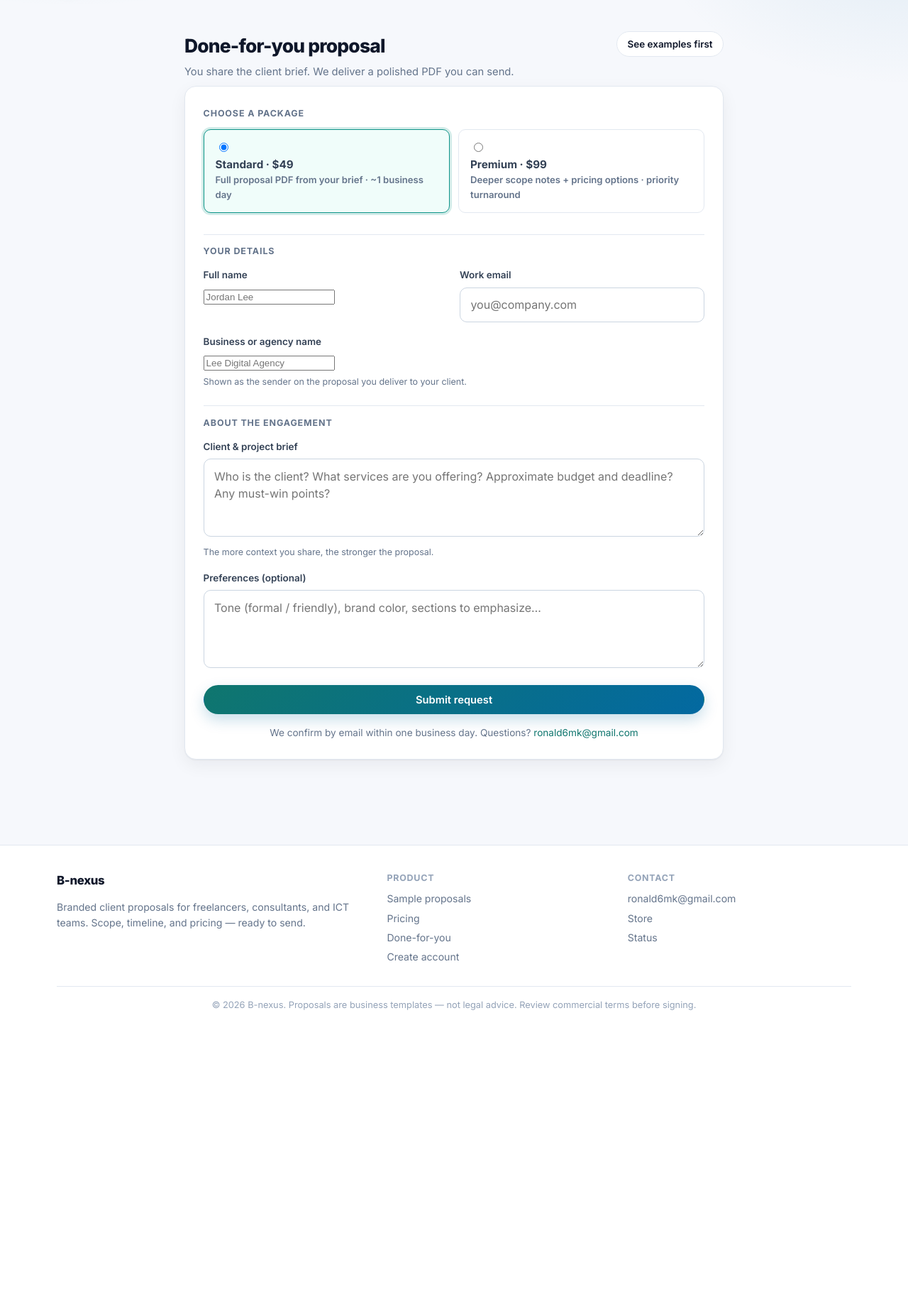
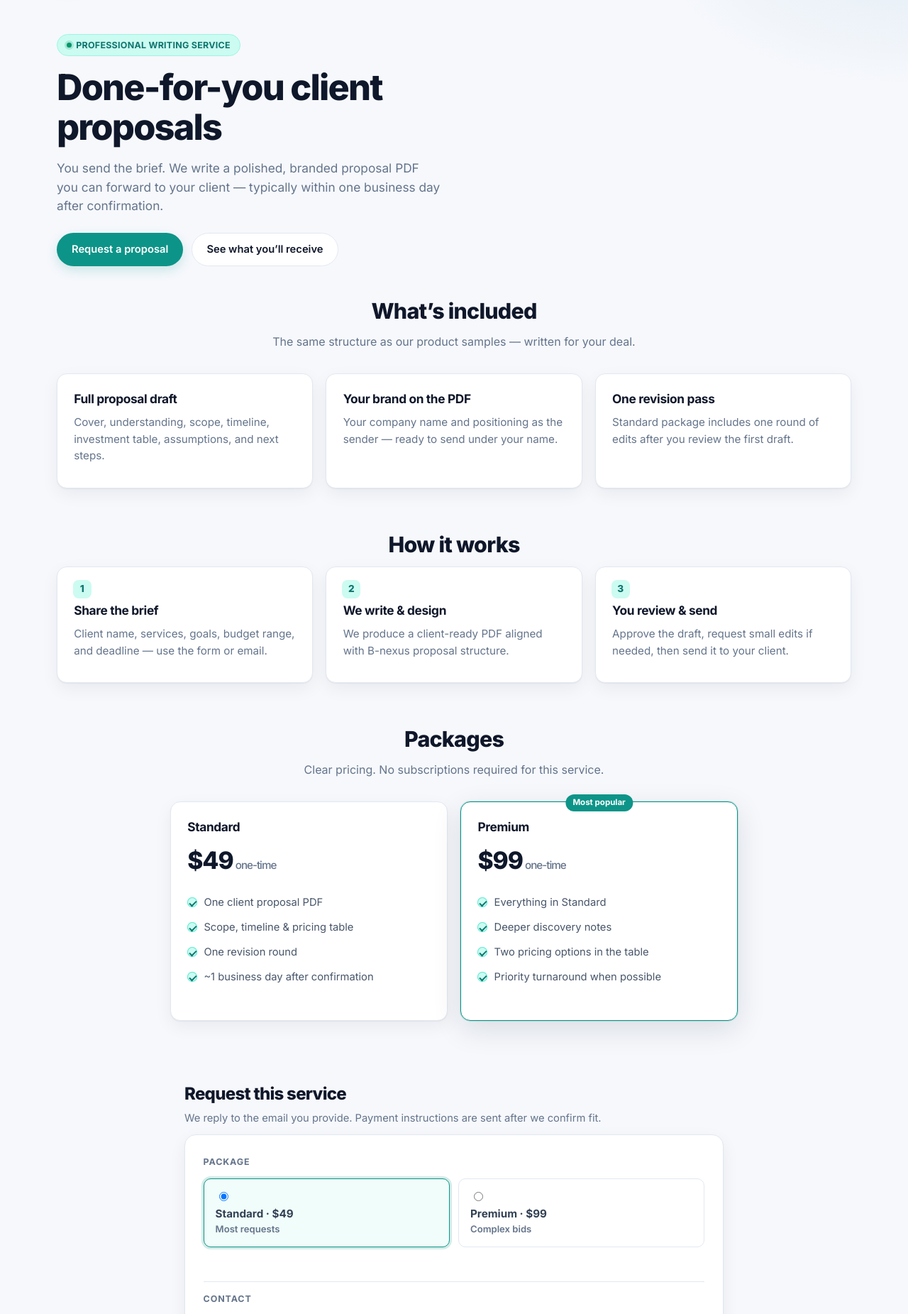
Before and after one commit to ronald6mk/bnexus, a FastAPI app: page /dfy in a window 1280 px wide. Shown: the part 69-1920 px from the top of the page at 71% size. Before the commit the page ends 1492 px from the top, so only its background shows below. Run offline with FastAPI, Linux system fonts and the light colour scheme.

Commit message:
Fix Status human page; strip health JSON secrets; professional DFY service page

```diff
--- a/app/main.py
+++ b/app/main.py
@@ -256,28 +256,31 @@ SAMPLE_CATALOGUE: list[dict[str, Any]] = [
 
 
 def _health_payload() -> dict[str, Any]:
-    secret_set = bool(
-        _env_any("PROPOSALFORGE_SECRET", "PROPOSALFORGESECRET", "BNEXUS_SECRET")
-    )
+    """Minimal machine health — no secrets, env names, or internal paths."""
     return {
         "status": "ok",
-        "product": "bnexus",
-        "brand": "B-nexus",
-        "version": __version__,
-        "offline_generator": True,
-        "secret_configured": secret_set,
-        "secret_env_aliases": [
-            "PROPOSALFORGE_SECRET",
-            "PROPOSALFORGESECRET",
-            "BNEXUS_SECRET",
-        ],
-        "public_url": _env("PUBLIC_URL", "https://bnexus-fggr.onrender.com"),
+        "service": "B-nexus",
     }
 
 
 @app.api_route("/api/health", methods=["GET", "HEAD"])
 def api_health() -> JSONResponse:
     return JSONResponse(_health_payload())
+
+
+@app.get("/status", response_class=HTMLResponse)
+def status_page(request: Request) -> HTMLResponse:
+    """Human-readable status page (never dump raw API JSON to visitors)."""
+    services = [
+        {"name": "Website", "detail": "Public pages and account access", "state": "Operational"},
+        {"name": "Proposal generator", "detail": "Create and edit proposals", "state": "Operational"},
+        {"name": "PDF export", "detail": "Download branded proposal PDFs", "state": "Operational"},
+        {"name": "Done-for-you requests", "detail": "Service intake form", "state": "Operational"},
+    ]
+    return templates.TemplateResponse(
+        "status.html",
+        _flash_ctx(request, services=services),
+    )
 
 
 # ---------- Public pages ----------
@@ -855,20 +858,15 @@ def dfy_submit(
     orders.append(order)
     DFY_ORDERS_PATH.write_text(json.dumps(orders, indent=2), encoding="utf-8")
     track("dfy", package=package, price_usd=price)
-    pay = payment_links().get("dfy") or "/dfy"
-    pay_hint = (
-        f' <a href="{pay}">Complete payment here</a>.'
-        if pay and pay != "/dfy" and pay != "#pricing"
-        else " We will email you a payment link or Mobile Money instructions."
-    )
+    first = order["name"].split()[0] if order["name"] else "there"
     return templates.TemplateResponse(
         "dfy.html",
         _flash_ctx(
             request,
             success=(
-                f"Thanks {order['name']}! Your Done-For-You order is in "
-                f"(#{order['id']}, ${price} {package}). "
-                f"We will contact {order['email']} within 1 business day.{pay_hint}"
+                f"Thank you, {first}. We’ve received your done-for-you request "
+                f"({package}, ${price}). We’ll reply to {order['email']} within one business day "
+                f"with next steps and payment details."
             ),
             error=None,
         ),
--- a/templates/base.html
+++ b/templates/base.html
@@ -54,9 +54,9 @@
         </div>
         <div class="footer-col">
           <h4>Contact</h4>
-          <a href="mailto:ronald6mk@gmail.com">ronald6mk@gmail.com</a>
+          <a href="mailto:ronald6mk@gmail.com">Support email</a>
           <a href="https://bnexus.lemonsqueezy.com" target="_blank" rel="noopener">Store</a>
-          <a href="/api/health">Status</a>
+          <a href="/status">System status</a>
         </div>
       </div>
       <div class="footer-legal">
--- a/templates/dfy.html
+++ b/templates/dfy.html
@@ -1,69 +1,172 @@
 {% extends "base.html" %}
-{% block title %}Done-for-you proposal — B-nexus{% endblock %}
+{% block title %}Done-for-you proposals — B-nexus{% endblock %}
 {% block content %}
-<div class="mid" style="padding: 1rem 0 3.5rem;">
-  <div class="page-header reveal" style="margin-bottom:0.5rem;">
+<div class="container" style="padding: 1.5rem 0 3.5rem;">
+
+  {% if success %}
+  <div class="mid">
+    <div class="form-card reveal" style="text-align:center;padding:2.5rem 1.75rem;">
+      <div class="empty-icon" style="margin:0 auto 1rem;">✓</div>
+      <h1 style="margin:0 0 0.5rem;">Request received</h1>
+      <p class="form-intro" style="margin-bottom:1.25rem;">{{ success }}</p>
+      <div class="hero-cta" style="justify-content:center;">
+        <a class="btn" href="/samples">Browse sample proposals</a>
+        <a class="btn btn-ghost" href="/">Home</a>
+      </div>
+      <p class="muted" style="margin-top:1.25rem;font-size:0.88rem;">
+        Prefer to write? <a href="mailto:ronald6mk@gmail.com?subject=B-nexus%20Done-for-you%20proposal">Email ronald6mk@gmail.com</a>
+      </p>
+    </div>
+  </div>
+  {% else %}
+
+  <section class="hero" style="padding-top:1.5rem;padding-bottom:1rem;grid-template-columns:1fr;">
+    <div class="reveal" style="max-width:40rem;">
+      <div class="badge"><span class="badge-dot"></span> Professional writing service</div>
+      <h1>Done-for-you client proposals</h1>
+      <p class="lead">
+        You send the brief. We write a polished, branded proposal PDF you can forward to your client —
+        typically within one business day after confirmation.
+      </p>
+      <div class="hero-cta">
+        <a class="btn" href="#request">Request a proposal</a>
+        <a class="btn btn-ghost" href="/samples">See what you’ll receive</a>
+      </div>
+    </div>
+  </section>
+
+  <section class="block" style="padding-top:1.5rem;">
+    <h2 class="reveal">What’s included</h2>
+    <p class="section-sub reveal">The same structure as our product samples — written for your deal.</p>
+    <div class="grid grid-3">
+      <div class="card reveal reveal-delay-1">
+        <h3>Full proposal draft</h3>
+        <p>Cover, understanding, scope, timeline, investment table, assumptions, and next steps.</p>
+      </div>
+      <div class="card reveal reveal-delay-2">
+        <h3>Your brand on the PDF</h3>
+        <p>Your company name and positioning as the sender — ready to send under your name.</p>
+      </div>
+      <div class="card reveal reveal-delay-3">
+        <h3>One revision pass</h3>
+        <p>Standard package includes one round of edits after you review the first draft.</p>
+      </div>
+    </div>
+  </section>
+
+  <section class="block" style="padding-top:0.5rem;">
+    <h2 class="reveal">How it works</h2>
+    <div class="grid grid-3 howto">
+      <div class="card step-card reveal reveal-delay-1">
+        <h3>Share the brief</h3>
+        <p>Client name, services, goals, budget range, and deadline — use the form or email.</p>
+      </div>
+      <div class="card step-card reveal reveal-delay-2">
+        <h3>We write &amp; design</h3>
+        <p>We produce a client-ready PDF aligned with B-nexus proposal structure.</p>
+      </div>
+      <div class="card step-card reveal reveal-delay-3">
+        <h3>You review &amp; send</h3>
+        <p>Approve the draft, request small edits if needed, then send it to your client.</p>
+      </div>
+    </div>
+  </section>
+
+  <section class="block" style="padding-top:0.5rem;" id="packages">
+    <h2 class="reveal">Packages</h2>
+    <p class="section-sub reveal">Clear pricing. No subscriptions required for this service.</p>
+    <div class="grid grid-2" style="max-width:800px;margin:0 auto;">
+      <div class="card reveal reveal-delay-1">
+        <h3>Standard</h3>
+        <div class="price">$49<small> one-time</small></div>
+        <ul class="feature-list">
+          <li>One client proposal PDF</li>
+          <li>Scope, timeline &amp; pricing table</li>
+          <li>One revision round</li>
+          <li>~1 business day after confirmation</li>
+        </ul>
+      </div>
+      <div class="card featured reveal reveal-delay-2">
+        <h3>Premium</h3>
+        <div class="price">$99<small> one-time</small></div>
+        <ul class="feature-list">
+          <li>Everything in Standard</li>
+          <li>Deeper discovery notes</li>
+          <li>Two pricing options in the table</li>
+          <li>Priority turnaround when possible</li>
+        </ul>
+      </div>
+    </div>
+  </section>
+
+  <section class="block" id="request" style="padding-top:0.5rem;">
+    <div class="mid">
+      <div class="page-header reveal" style="margin-bottom:0.75rem;">
         <div>
-      <h1>Done-for-you proposal</h1>
-      <p class="sub">You share the client brief. We deliver a polished PDF you can send.</p>
+          <h1 style="font-size:1.5rem;">Request this service</h1>
+          <p class="sub">We reply to the email you provide. Payment instructions are sent after we confirm fit.</p>
         </div>
-    <a class="btn btn-ghost btn-sm" href="/samples">See examples first</a>
       </div>
 
+      {% if error %}<div class="alert alert-error reveal">{{ error }}</div>{% endif %}
+
       <div class="form-card reveal reveal-delay-1">
-    {% if success %}<div class="alert alert-ok">{{ success|safe }}</div>{% endif %}
-    {% if error %}<div class="alert alert-error">{{ error }}</div>{% endif %}
-
-    <form method="post" action="/dfy" id="dfy-form">
-      <p class="form-section-title" style="margin-top:0;border:0;padding:0;">Choose a package</p>
+        <form method="post" action="/dfy" novalidate>
+          <fieldset style="border:0;margin:0;padding:0;">
+            <legend class="form-section-title" style="margin-top:0;border:0;padding:0;width:100%;">Package</legend>
             <div class="package-cards">
-        <label class="package-option">
+              <label class="package-option active">
                 <input type="radio" name="package" value="standard" checked />
                 <strong>Standard · $49</strong>
-          <span>Full proposal PDF from your brief · ~1 business day</span>
+                <span>Most requests</span>
               </label>
               <label class="package-option">
                 <input type="radio" name="package" value="premium" />
                 <strong>Premium · $99</strong>
-          <span>Deeper scope notes + pricing options · priority turnaround</span>
+                <span>Complex bids</span>
               </label>
             </div>
+          </fieldset>
 
-      <p class="form-section-title">Your details</p>
+          <p class="form-section-title">Contact</p>
           <div class="form-row">
             <div class="field">
-          <label for="name">Full name</label>
-          <input id="name" name="name" required autocomplete="name" placeholder="Jordan Lee" />
+              <label for="name">Your full name <span style="color:var(--danger)">*</span></label>
+              <input id="name" name="name" type="text" required autocomplete="name" />
             </div>
             <div class="field">
-          <label for="email">Work email</label>
-          <input id="email" type="email" name="email" required autocomplete="email" placeholder="you@company.com" />
+              <label for="email">Email address <span style="color:var(--danger)">*</span></label>
+              <input id="email" name="email" type="email" required autocomplete="email" />
             </div>
           </div>
           <div class="field">
-        <label for="company">Business or agency name</label>
-        <input id="company" name="company" autocomplete="organization" placeholder="Lee Digital Agency" />
-        <span class="hint">Shown as the sender on the proposal you deliver to your client.</span>
+            <label for="company">Your company or agency</label>
+            <input id="company" name="company" type="text" autocomplete="organization" />
+            <span class="hint">Used as the sender on the proposal PDF.</span>
           </div>
 
-      <p class="form-section-title">About the engagement</p>
+          <p class="form-section-title">Project brief</p>
           <div class="field">
-        <label for="client_context">Client &amp; project brief</label>
-        <textarea id="client_context" name="client_context" required placeholder="Who is the client? What services are you offering? Approximate budget and deadline? Any must-win points?"></textarea>
-        <span class="hint">The more context you share, the stronger the proposal.</span>
+            <label for="client_context">Client &amp; project details <span style="color:var(--danger)">*</span></label>
+            <textarea id="client_context" name="client_context" required rows="6"></textarea>
+            <span class="hint">Include: who the client is, services you offer, goals, budget band, and deadline.</span>
           </div>
           <div class="field">
-        <label for="notes">Preferences (optional)</label>
-        <textarea id="notes" name="notes" placeholder="Tone (formal / friendly), brand color, sections to emphasize…"></textarea>
+            <label for="notes">Anything else we should know</label>
+            <textarea id="notes" name="notes" rows="3"></textarea>
           </div>
 
-      <button class="btn btn-block btn-accent" type="submit">Submit request</button>
-      <p class="muted" style="text-align:center;margin:1rem 0 0;font-size:0.85rem;">
-        We confirm by email within one business day.
-        Questions? <a href="mailto:ronald6mk@gmail.com">ronald6mk@gmail.com</a>
+          <button class="btn btn-block" type="submit">Send request</button>
+          <p class="muted" style="text-align:center;margin:1rem 0 0;font-size:0.85rem;line-height:1.5;">
+            Or email your brief directly:<br />
+            <a href="mailto:ronald6mk@gmail.com?subject=Done-for-you%20proposal%20request">ronald6mk@gmail.com</a>
           </p>
         </form>
       </div>
+    </div>
+  </section>
+
+  {% endif %}
 </div>
 <script>
   document.querySelectorAll('.package-option').forEach(function (el) {
@@ -74,7 +177,5 @@
       if (input) input.checked = true;
     });
   });
-  var checked = document.querySelector('.package-option input:checked');
-  if (checked) checked.closest('.package-option').classList.add('active');
 </script>
 {% endblock %}
```
Also changed, not shown: templates/status.html (added, +40 -0 lines), tests/test_core.py (+1 -2 lines), tests/test_public_polish.py (added, +62 -0 lines). Lines whose indentation alone changed are shown as unchanged.
